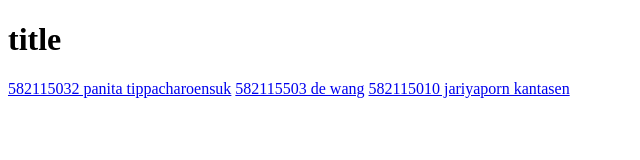
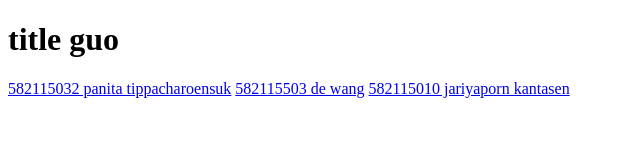
Before and after one commit to qliphothparadox/222222, a plain HTML site: page index.html in a window 1280 px wide. Shown: the whole page, without its empty margins (0-640 px from the left). Drawn offline with Linux system fonts and the light colour scheme.

Commit message:
guo edit

```diff
--- a/index.html
+++ b/index.html
@@ -5,7 +5,7 @@
 
 </head>
 <body>
-	<h1>title</h1>
+	<h1>title guo</h1>
 <a href="582115032.html">582115032 panita tippacharoensuk</a>
 <a href="582115503.html">582115503 de wang</a>
 <a href="582115010.html">582115010 jariyaporn kantasen </a>
```
